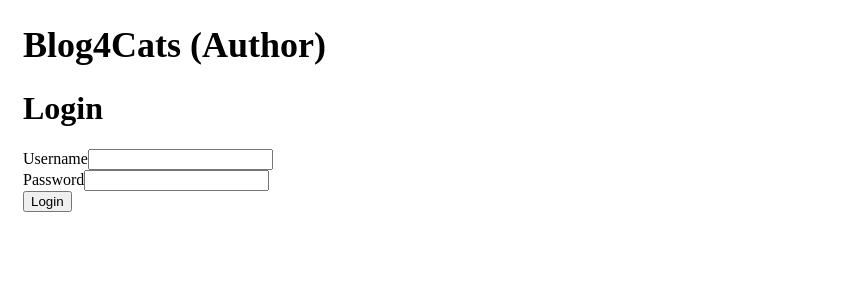
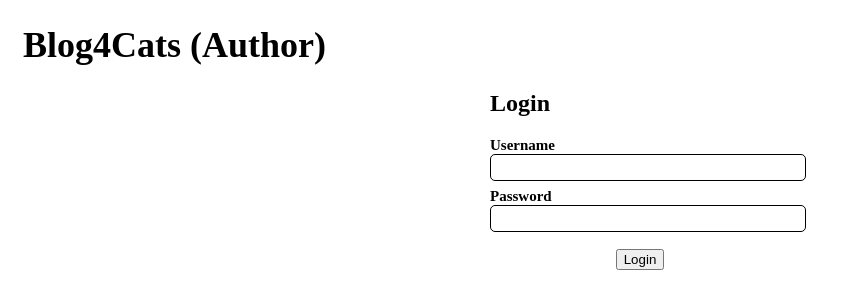
Before and after one commit to caylinvu/blog-author-client, a React (Vite) app: page / in a window 1280 px wide. Shown: the top 308 px of the page, without its empty margins (0-846 px from the left). Built offline with nearby package versions, Linux system fonts and the light colour scheme; no server answers.

Commit message:
Add login info to local storage and automatic log out after 24 hours

```diff
--- a/src/App.jsx
+++ b/src/App.jsx
@@ -11,6 +11,22 @@ function App() {
   const [isLoggedIn, setIsLoggedIn] = useState(false);
   const [token, setToken] = useState('');
   const [user, setUser] = useState('');
+
+  useEffect(() => {
+    if (!localStorage.getItem('token')) {
+      return;
+    } else {
+      const hours = 24;
+      const createdAt = JSON.parse(localStorage.getItem('createdAt'));
+      if (new Date().getTime() - createdAt > hours * 60 * 60 * 1000) {
+        localStorage.clear();
+        return;
+      }
+      setToken(JSON.parse(localStorage.getItem('token')));
+      setUser(JSON.parse(localStorage.getItem('user')));
+      setIsLoggedIn(JSON.parse(localStorage.getItem('isLoggedIn')));
+    }
+  }, []);
 
   useEffect(() => {
     const getPosts = async () => {
@@ -90,3 +106,5 @@ export default App;
 // Add way to add new posts
 
 // Add ability to delete comments
+
+// ADD LOADING SCREEN
--- a/src/components/Login.jsx
+++ b/src/components/Login.jsx
@@ -24,6 +24,10 @@ function Login({ setToken, setUser, setIsLoggedIn }) {
         setIsLoggedIn(true);
         setUsername('');
         setPassword('');
+        localStorage.setItem('token', JSON.stringify(responseData.token));
+        localStorage.setItem('user', JSON.stringify(responseData.user));
+        localStorage.setItem('isLoggedIn', JSON.stringify(true));
+        localStorage.setItem('createdAt', new Date().getTime());
       }
     } catch (err) {
       console.log(err);
@@ -32,7 +36,7 @@ function Login({ setToken, setUser, setIsLoggedIn }) {
 
   return (
     <div onSubmit={handleLogin} className="login-page">
-      <h1>Login</h1>
+      <h2>Login</h2>
       <form className="login-form">
         <div className="form-group">
           <label htmlFor="username">Username</label>
@@ -48,7 +52,7 @@ function Login({ setToken, setUser, setIsLoggedIn }) {
         <div className="form-group">
           <label htmlFor="password">Password</label>
           <input
-            type="text"
+            type="password"
             name="password"
             id="password"
             value={password}
--- a/src/styles/App.css
+++ b/src/styles/App.css
@@ -5,6 +5,39 @@ a {
 
 .header-txt {
   font-size: 36px;
+}
+
+/* ~~~~~~~~~~LOGIN~~~~~~~~~~ */
+
+.login-page {
+  margin: auto;
+  max-width: 300px;
+}
+
+.login-form {
+  text-align: center;
+}
+
+.form-group {
+  margin-bottom: 7px;
+}
+
+.form-group label {
+  display: block;
+  text-align: left;
+  font-size: 15px;
+  font-weight: 600;
+}
+
+.form-group input {
+  width: 100%;
+  border: 1px solid black;
+  border-radius: 5px;
+  padding: 5px 7px;
+}
+
+.login-form button {
+  margin-top: 10px;
 }
 
 /* ~~~~~~~~~~HOME PAGE POSTS~~~~~~~~~~ */
```
